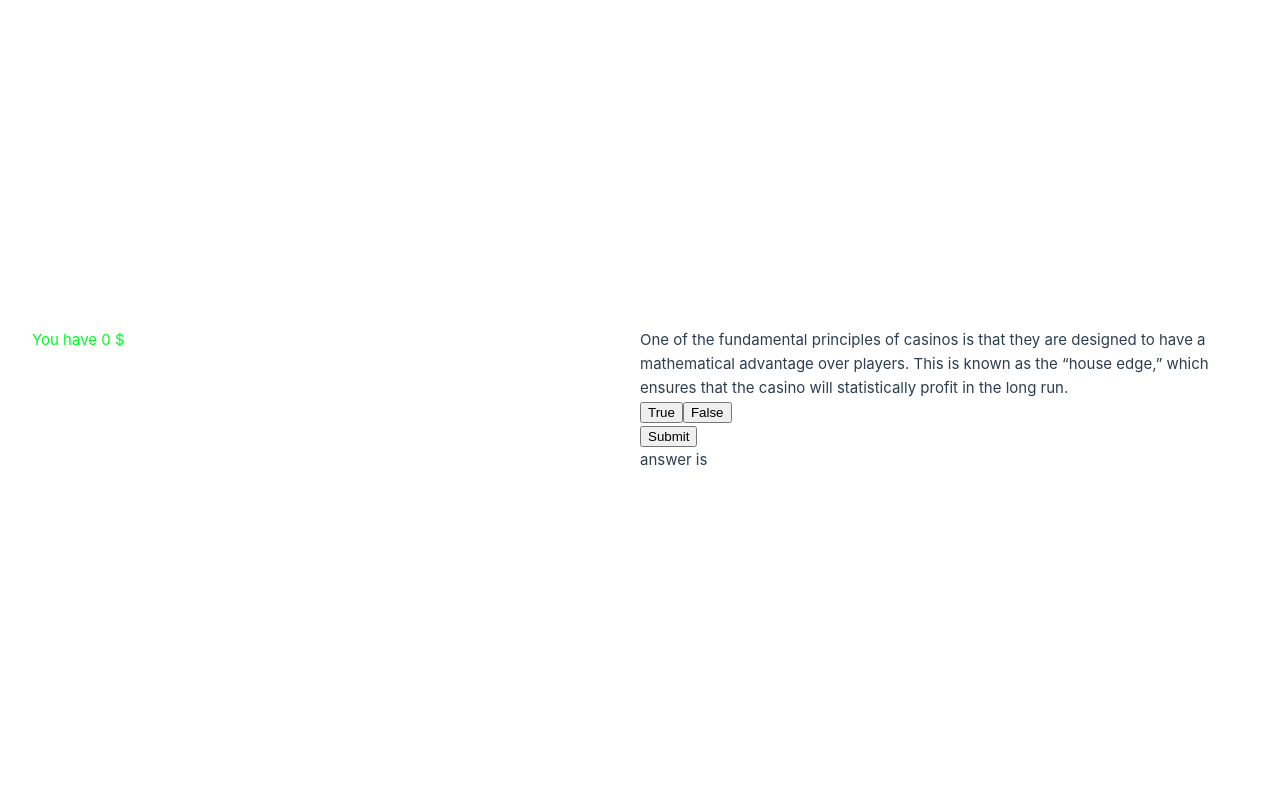
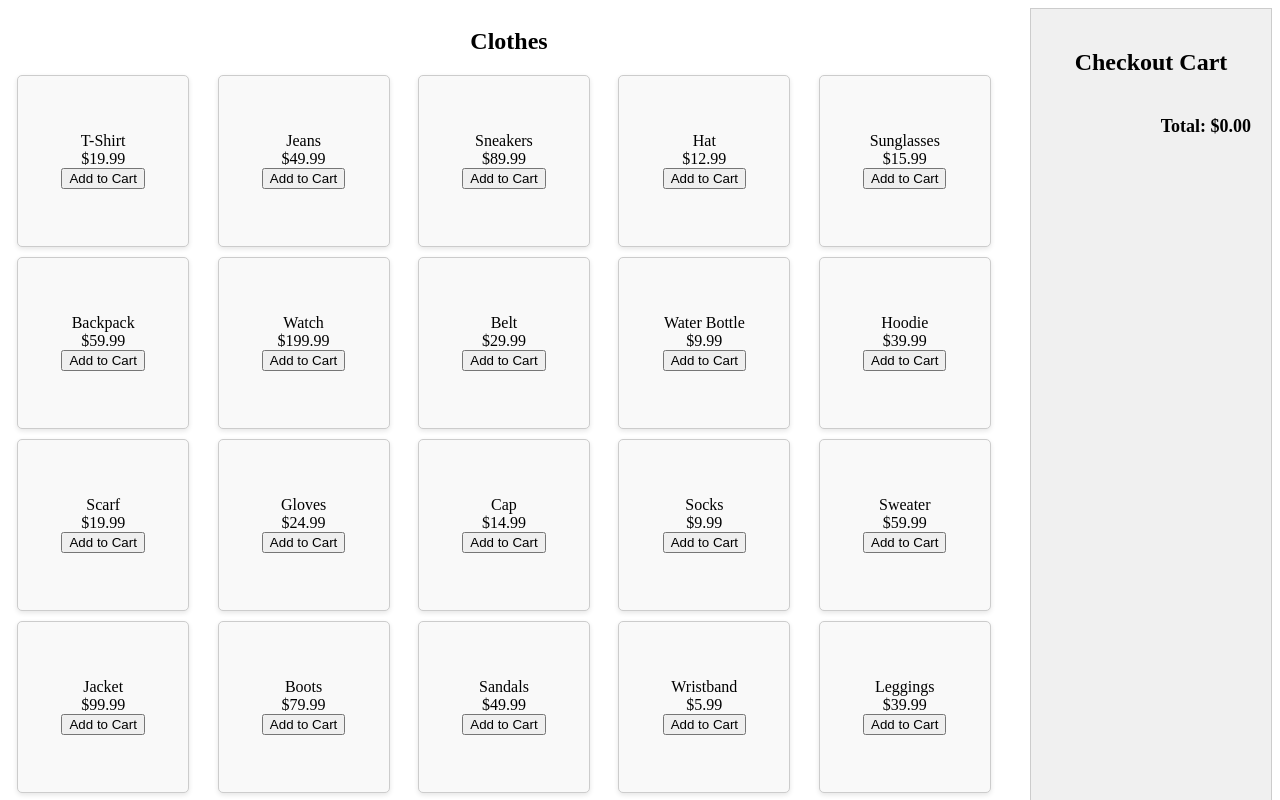
Before and after one commit to staten-island-tech/vue-reactivity-Constantine-nagornuk, a Vue app in the folder GambleTF/: page / in a window 1280 px wide. Shown: the top 800 px of the page. Built offline with nearby package versions, Linux system fonts and the light colour scheme.

Commit message:
OK ive got a grip on myself now

```diff
--- a/GambleTF/src/App.vue
+++ b/GambleTF/src/App.vue
@@ -1,75 +1,92 @@
+
 
 <template>
-  <div id="top" class="top">
-
-   <p> You have {{ money }} $ </p>
+    <div class="container">
+      <Items :items="ITEMS" @addToCart="handleAddToCart" />
+      <Test :cartItems="cartItems" @removeFromCart="handleRemoveFromCart" />
     </div>
- <div id="middle" class="middle">
-
-   <p id="Q1"> {{ A }}</p>
-   <button class="Button1" @click = "answer = true; listofanswer.pop(); listofanswer.push(answer);  "> True </button>
-   <button class="Button2" @click = "answer = false; listofanswer.pop(); listofanswer.push(answer);"> False</button>
-   <br>
-   <button class="Sumbit" @click=" console.log(listofanswer); if(listofanswer == 'true'){console.log('POPO')  };   ">Submit</button>
-   <p> answer is {{ answer }}</p>
-
-
- </div>
-
-
-
   </template>
 
- <!-- diable buttons after sumbit is clicked
- finsish making base funtion of true and false and get it wokring
+  <script setup>
+  import Test from './components/Test.vue';
+  import Items from './components/Items.vue';
+  import { ref } from 'vue';
 
- finsihs writing this list on what to do and how
+  const ITEMS = ref([
+    { id: 1, name: 'T-Shirt', price: 19.99 },
+    { id: 2, name: 'Jeans', price: 49.99 },
+    { id: 3, name: 'Sneakers', price: 89.99 },
+    { id: 4, name: 'Hat', price: 12.99 },
+    { id: 5, name: 'Sunglasses', price: 15.99 },
+    { id: 6, name: 'Backpack', price: 59.99 },
+    { id: 7, name: 'Watch', price: 199.99 },
+    { id: 8, name: 'Belt', price: 29.99 },
+    { id: 9, name: 'Water Bottle', price: 9.99 },
+    { id: 10, name: 'Hoodie', price: 39.99 },
+    { id: 11, name: 'Scarf', price: 19.99 },
+{ id: 12, name: 'Gloves', price: 24.99 },
+{ id: 13, name: 'Cap', price: 14.99 },
+{ id: 14, name: 'Socks', price: 9.99 },
+{ id: 15, name: 'Sweater', price: 59.99 },
+{ id: 16, name: 'Jacket', price: 99.99 },
+{ id: 17, name: 'Boots', price: 79.99 },
+{ id: 18, name: 'Sandals', price: 49.99 },
+{ id: 19, name: 'Wristband', price: 5.99 },
+{ id: 20, name: 'Leggings', price: 39.99 },
+{ id: 21, name: 'Shorts', price: 29.99 },
+{ id: 22, name: 'Tie', price: 19.99 },
+{ id: 23, name: 'Blouse', price: 45.99 },
+{ id: 24, name: 'Dress', price: 89.99 },
+{ id: 25, name: 'Skirt', price: 49.99 },
+{ id: 26, name: 'Swimsuit', price: 39.99 },
+{ id: 27, name: 'Towel', price: 25.99 },
+{ id: 28, name: 'Beanie', price: 17.99 },
+{ id: 29, name: 'Cardigan', price: 55.99 },
+{ id: 30, name: 'Suit', price: 199.99 },
+{ id: 31, name: 'Vest', price: 59.99 },
+{ id: 32, name: 'Pajamas', price: 39.99 },
+{ id: 33, name: 'Robe', price: 69.99 },
+{ id: 34, name: 'Slippers', price: 29.99 },
+{ id: 35, name: 'Umbrella', price: 24.99 },
+{ id: 36, name: 'Wallet', price: 49.99 },
+{ id: 37, name: 'Purse', price: 59.99 },
+{ id: 38, name: 'Laptop Bag', price: 89.99 },
+{ id: 39, name: 'Earphones', price: 29.99 },
+{ id: 40, name: 'Smartwatch', price: 199.99 },
+{ id: 41, name: 'Bracelet', price: 22.99 },
+{ id: 42, name: 'Necklace', price: 35.99 },
+{ id: 43, name: 'Earrings', price: 14.99 },
+{ id: 44, name: 'Ring', price: 99.99 },
+{ id: 45, name: 'Baseball Cap', price: 19.99 },
+{ id: 46, name: 'Sports Jersey', price: 99.99 },
+{ id: 47, name: 'Yoga Mat', price: 29.99 },
+{ id: 48, name: 'Gym Bag', price: 59.99 },
+{ id: 49, name: 'Sunglass Case', price: 9.99 },
+{ id: 50, name: 'Keychain', price: 4.99 }
 
- -->
+  ]);
 
+  const cartItems = ref([]);
 
- <script setup>
- import { ref } from 'vue'
- let money = ref(0)
- let answer = ref(null)
- const listofanswer = [];
+  function handleAddToCart(item) {
+    cartItems.value.push(item);
+    // Optionally, remove the item from ITEMS if it should no longer be available for adding again
+  }
 
-
-
-
-
-
- const A = 'One of the fundamental principles of casinos is that they are designed to have a mathematical advantage over players. This is known as the “house edge,” which ensures that the casino will statistically profit in the long run.'
-
-
-
-
-
-
+  function handleRemoveFromCart(item) {
+    const index = cartItems.value.findIndex((cartItem) => cartItem.id === item.id);
+    if (index > -1) {
+      cartItems.value.splice(index, 1);
+    }
+    // Optionally, add the item back to ITEMS if it should be available for adding again
+  }
   </script>
 
 
-
-
-
-
-
- <style scoped>
-
- #top{
-   color: rgb(0, 252, 34);
+<style>
+.container {
+  display: flex;
+    justify-content: space-between
 
 }
-
- .Button1:active{
-   background-color: hsl(108, 85%, 48%);
- }
- .Button2:active{
-   background-color: rgb(255, 2, 2);
- }
-
 </style>
-
-
- <!--
- // use v if  to display data and change ui -->
--- a/GambleTF/src/assets/base.css
+++ /dev/null
@@ -1,86 +0,0 @@
-/* color palette from <https://github.com/vuejs/theme> */
-:root {
-    --vt-c-white: #ffffff;
-    --vt-c-white-soft: #f8f8f8;
-    --vt-c-white-mute: #f2f2f2;
-
-    --vt-c-black: #181818;
-    --vt-c-black-soft: #222222;
-    --vt-c-black-mute: #282828;
-
-    --vt-c-indigo: #2c3e50;
-
-    --vt-c-divider-light-1: rgba(60, 60, 60, 0.29);
-    --vt-c-divider-light-2: rgba(60, 60, 60, 0.12);
-    --vt-c-divider-dark-1: rgba(84, 84, 84, 0.65);
-    --vt-c-divider-dark-2: rgba(84, 84, 84, 0.48);
-
-    --vt-c-text-light-1: var(--vt-c-indigo);
-    --vt-c-text-light-2: rgba(60, 60, 60, 0.66);
-    --vt-c-text-dark-1: var(--vt-c-white);
-    --vt-c-text-dark-2: rgba(235, 235, 235, 0.64);
-  }
-
-  /* semantic color variables for this project */
-  :root {
-    --color-background: var(--vt-c-white);
-    --color-background-soft: var(--vt-c-white-soft);
-    --color-background-mute: var(--vt-c-white-mute);
-
-    --color-border: var(--vt-c-divider-light-2);
-    --color-border-hover: var(--vt-c-divider-light-1);
-
-    --color-heading: var(--vt-c-text-light-1);
-    --color-text: var(--vt-c-text-light-1);
-
-    --section-gap: 160px;
-  }
-
-  @media (prefers-color-scheme: dark) {
-    :root {
-      --color-background: var(--vt-c-black);
-      --color-background-soft: var(--vt-c-black-soft);
-      --color-background-mute: var(--vt-c-black-mute);
-
-      --color-border: var(--vt-c-divider-dark-2);
-      --color-border-hover: var(--vt-c-divider-dark-1);
-
-      --color-heading: var(--vt-c-text-dark-1);
-      --color-text: var(--vt-c-text-dark-2);
-    }
-  }
-
-  *,
-  *::before,
-  *::after {
-    box-sizing: border-box;
-    margin: 0;
-    font-weight: normal;
-  }
-
-  body {
-    min-height: 100vh;
-    color: var(--color-text);
-    background: var(--color-background);
-    transition:
-      color 0.5s,
-      background-color 0.5s;
-    line-height: 1.6;
-    font-family:
-      Inter,
-      -apple-system,
-      BlinkMacSystemFont,
-      'Segoe UI',
-      Roboto,
-      Oxygen,
-      Ubuntu,
-      Cantarell,
-      'Fira Sans',
-      'Droid Sans',
-      'Helvetica Neue',
-      sans-serif;
-    font-size: 15px;
-    text-rendering: optimizeLegibility;
-    -webkit-font-smoothing: antialiased;
-    -moz-osx-font-smoothing: grayscale;
-  }
--- a/GambleTF/src/assets/main.css
+++ b/GambleTF/src/assets/main.css
@@ -1,35 +1,30 @@
-@import './base.css';
-
-#app {
-  max-width: 1280px;
-  margin: 0 auto;
-  padding: 2rem;
-  font-weight: normal;
+.STUFF li {
+  list-style-type: none;
+  width: 150px;
+  height: 150px;
+  padding: 10px;
+  margin-bottom: 10px;
+  border: 1px solid #ccc;
+  border-radius: 5px;
+  background-color: #f9f9f9;
+  display: flex;
+  flex-direction: column;
+  justify-content: center;
+  align-items: center;
+  text-align: center;
+  box-shadow: 0 2px 5px rgba(0,0,0,0.1);
+  margin-right: 10px;
 }
 
-a,
-.green {
-  text-decoration: none;
-  color: hsla(160, 100%, 37%, 1);
-  transition: 0.4s;
-  padding: 3px;
+.STUFF {
+  padding: 0;
+  margin: 0;
+  display: flex;
+  flex-wrap: wrap;
+  justify-content: space-around;
 }
 
-@media (hover: hover) {
-  a:hover {
-    background-color: hsla(160, 100%, 37%, 0.2);
-  }
+h2 {
+  text-align: center;
+  margin-bottom: 20px;
 }
-
-@media (min-width: 1024px) {
-  body {
-    display: flex;
-    place-items: center;
-  }
-
-  #app {
-    display: grid;
-    grid-template-columns: 1fr 1fr;
-    padding: 0 2rem;
-  }
-}
--- /dev/null
+++ b/GambleTF/src/components/Items.vue
@@ -0,0 +1,25 @@
+<template>
+    <div class="items-container">
+      <h2 id="StoreTitle">Clothes</h2>
+      <ul id="STUFF" class="STUFF">
+        <li v-for="item in items" :key="item.id">
+          {{ item.name }} <span>${{ item.price }}</span>
+          <button @click="addToCart(item)">Add to Cart</button> <!-- Add button -->
+        </li>
+      </ul>
+    </div>
+  </template>
+
+  <script setup>
+  import { defineProps, defineEmits } from 'vue';
+
+  const props = defineProps({
+    items: Array
+  });
+
+  const emit = defineEmits(['addToCart']);
+
+  function addToCart(item) {
+    emit('addToCart', item);
+  }
+  </script>
--- /dev/null
+++ b/GambleTF/src/components/Test.vue
@@ -0,0 +1,95 @@
+<template>
+    <div class="sidebar">
+      <h2>Checkout Cart</h2>
+      <div id="cart-items" class="STUFF">
+        <div v-for="item in cartItems" :key="item.id" class="cart-item">
+          {{ item.name }} <span>${{ item.price.toFixed(2) }}</span>
+          <button @click="removeFromCart(item)">Remove</button>
+        </div>
+      </div>
+      <div class="total">
+        Total: ${{ total.toFixed(2) }}
+      </div>
+    </div>
+  </template>
+
+  <script setup>
+  import { defineProps, defineEmits, computed } from 'vue';
+
+  const props = defineProps({
+    cartItems: Array
+  });
+
+  const emit = defineEmits(['removeFromCart']);
+
+  function removeFromCart(item) {
+    emit('removeFromCart', item);
+  }
+
+  const total = computed(() => {
+    return props.cartItems.reduce((acc, item) => acc + item.price, 0);
+  });
+  </script>
+
+
+  <style scoped>
+  /* Reuse styles from Items.vue, adapt as necessary for the cart context */
+  .STUFF .cart-item {
+    list-style-type: none;
+    width: 150px;
+    height: auto; /* Changed to auto to accommodate the Remove button */
+    padding: 10px;
+    margin-bottom: 10px;
+    border: 1px solid #ccc;
+    border-radius: 5px;
+    background-color: #f9f9f9;
+    display: flex;
+    flex-direction: column;
+    justify-content: center;
+    align-items: center;
+    text-align: center;
+    box-shadow: 0 2px 5px rgba(0,0,0,0.1);
+    margin-right: 10px;
+  }
+
+  /* Adapt the container if needed */
+  #cart-items {
+    display: flex;
+    flex-wrap: wrap;
+    justify-content: space-around;
+    padding: 0;
+    margin: 0;
+  }
+
+  button {
+    margin-top: 10px; /* Add some space above the Remove button */
+  }
+
+
+  .sidebar {
+    height: 100vh; /* Full height of the viewport */
+    background-color: #f0f0f0;
+    flex: 0 0 200px;
+    height: 100vh;
+    padding: 20px;
+    border: 1px solid #ccc;
+    margin-left: 20px;
+  }
+
+  .total {
+  margin-top: 20px;
+  text-align: right;
+  font-size: 18px;
+  font-weight: bold;
+}
+
+.sidebar {
+  height: 100vh; /* Full height of the viewport */
+  background-color: #f0f0f0;
+  flex: 0 0 200px;
+  padding: 20px;
+  border: 1px solid #ccc;
+  margin-left: 20px;
+  overflow-y: auto; /* Enables vertical scrolling if content overflows */
+}
+  </style>
--- a/GambleTF/src/views/HomeView.vue
+++ b/GambleTF/src/views/HomeView.vue
@@ -1,9 +1 @@
-<script setup>
-
-</script>
-
-<template>
-  <main>
-    <p> Sup there</p>
-  </main>
-</template>
+<template></template>
--- /dev/null
+++ b/GambleTF/src/views/Regular.vue
@@ -0,0 +1 @@
+<template></template>
```
Also changed, not shown: GambleTF/src/components/Questions.vue (deleted, +0 -8 lines), GambleTF/src/components/Something1.vue (added, +12 -0 lines), GambleTF/src/components/TheWelcome.vue (deleted, +0 -13 lines), GambleTF/src/components/WelcomeItem.vue (deleted, +0 -15 lines), GambleTF/src/assets/logo.svg (deleted). Lines whose indentation alone changed are shown as unchanged.
